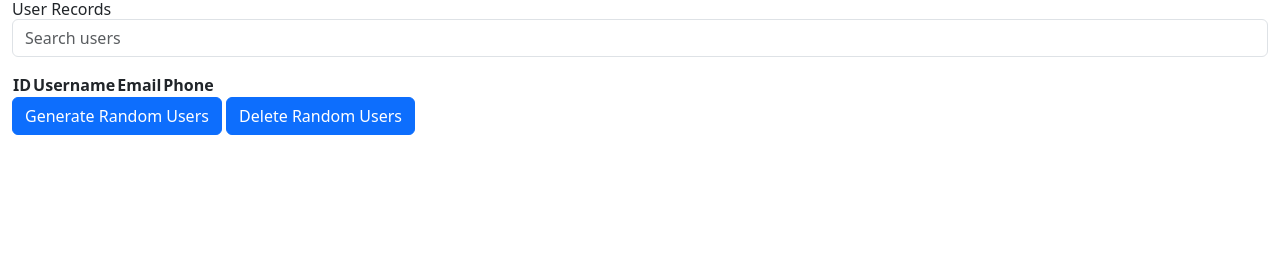
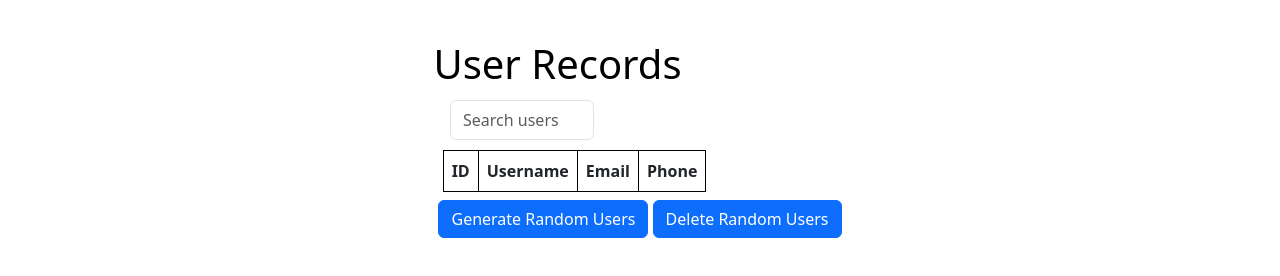
Before and after one commit to seemakhan2000/Script-Add-Unit-testing, a plain HTML site: page Frontend/index.html in a window 1280 px wide. Drawn offline with nearby package versions, Linux system fonts and the light colour scheme; files that its build step writes are made by us from their sources; no server answers.

Commit message:
intial commit

```diff
--- a/Frontend/index.html
+++ b/Frontend/index.html
@@ -1,39 +1,55 @@
-<DOCTYPE html>
+<!DOCTYPE html>
 <html lang="en">
 <head>
     <meta charset="UTF-8">
     <meta name="viewport" content="width=device-width, initial-scale=1.0">
     <title>User Records</title>
     <link href="https://cdn.jsdelivr.net/npm/bootstrap@5.3.3/dist/css/bootstrap.min.css" rel="stylesheet" integrity="sha384-QWTKZyjpPEjISv5WaRU9OFeRpok6YctnYmDr5pNlyT2bRjXh0JMhjY6hW+ALEwIH" crossorigin="anonymous">
-    <link rel="stylesheet" href="./style.css">
+    <link href="https://cdn.jsdelivr.net/npm/tailwindcss@2.2.19/dist/tailwind.min.css" rel="stylesheet">
+    <link rel="stylesheet" href="./css/style.css">
+    <link rel="stylesheet" href="./css/input.css">
+    <style>
+        .custom-ml {
+            margin-left: -131px;
+        }
+        .searchBox{
+            margin-left: -190px;
+            margin-bottom: -10px;
+        }
+        .h1{
+            margin-left: -165px;
+        }
+
+    </style>
 </head>
 <body>
-<div class="container">
-    <h1>User Records</h1>
-    <!-- Search box -->
-    <div class="mb-3">
-        <input type="text" id="searchInput" class="form-control" placeholder="Search users">
-        <!-- <button id="searchButton" class="btn btn-primary">Search</button> -->
+<div class="container mx-auto p-10 max-w-[1536px] flex flex-col items-center">
+    <div>
+    <h1 class="text-black h1 ">User Records</h1>
+</div>
+    <div class="mb-3 p-1">
+        <input type="text" id="searchInput" class="form-control  searchBox block w-36 py-2 text-[1rem] font-normal leading-3 bg-white border border-solid border-gray-300 rounded transition ease-in-out focus:border-blue-600 focus:outline-none grid place-content-center" placeholder="Search users">
+
     </div>
-    <table>
+    <div class=" ml-0 " >
+    <table class=" custom-ml w-11 border border-black ">
         <thead>
             <tr>
-                <th>ID</th>
-                <th>Username</th>
-                <th>Email</th>
-                <th>Phone</th>
+                <th class="border border-black p-[8px] text-left">ID</th>
+                <th class="border border-black p-[8px] text-left">Username</th>
+                <th class="border border-black p-[8px] text-left">Email</th>
+                <th class="border border-black p-[8px] text-left">Phone</th>
             </tr>
         </thead>
         <tbody id="userTableBody">
         </tbody>
     </table>
-
-    <button id="generateButton" class="btn btn-primary">Generate Random Users</button>
-    <button id="DeleteButton" class="btn btn-primary">Delete Random Users</button>
-    <h6 id="pagination"   class="pag"></h6>
-
-
-
+</div>
+    <div>
+    <button id="generateButton" class="btn btn-primary mt-2">Generate Random Users</button>
+    <button id="DeleteButton" class="btn btn-primary mt-2">Delete Random Users</button>
+    <h6 id="pagination" class="pag mt-[-33px] ml-[392px] rounded-[4px] "></h6>
+</div>
     <script src="./script.js"></script>
     <script src="https://cdn.jsdelivr.net/npm/@popperjs/core@2.11.8/dist/umd/popper.min.js" integrity="sha384-I7E8VVD/ismYTF4hNIPjVp/Zjvgyol6VFvRkX/vR+Vc4jQkC+hVqc2pM8ODewa9r" crossorigin="anonymous"></script>
 </div>
```
